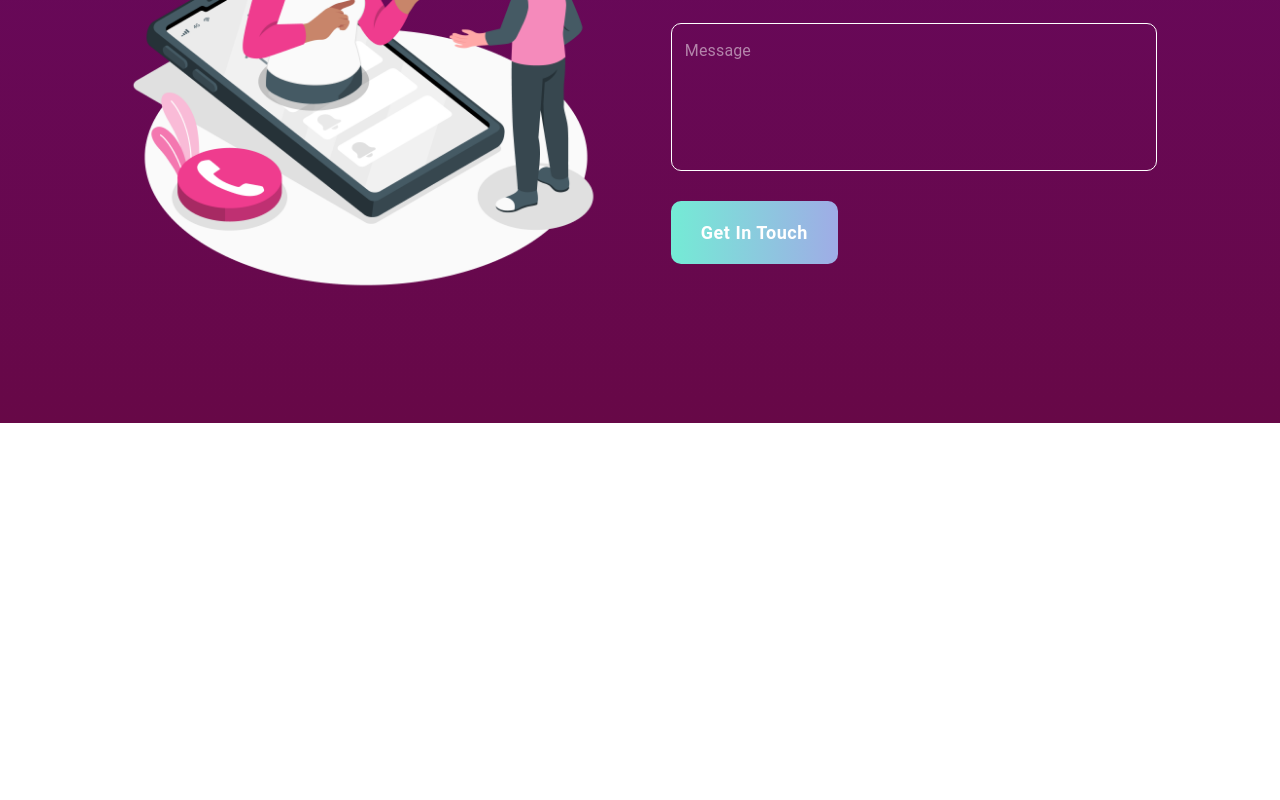
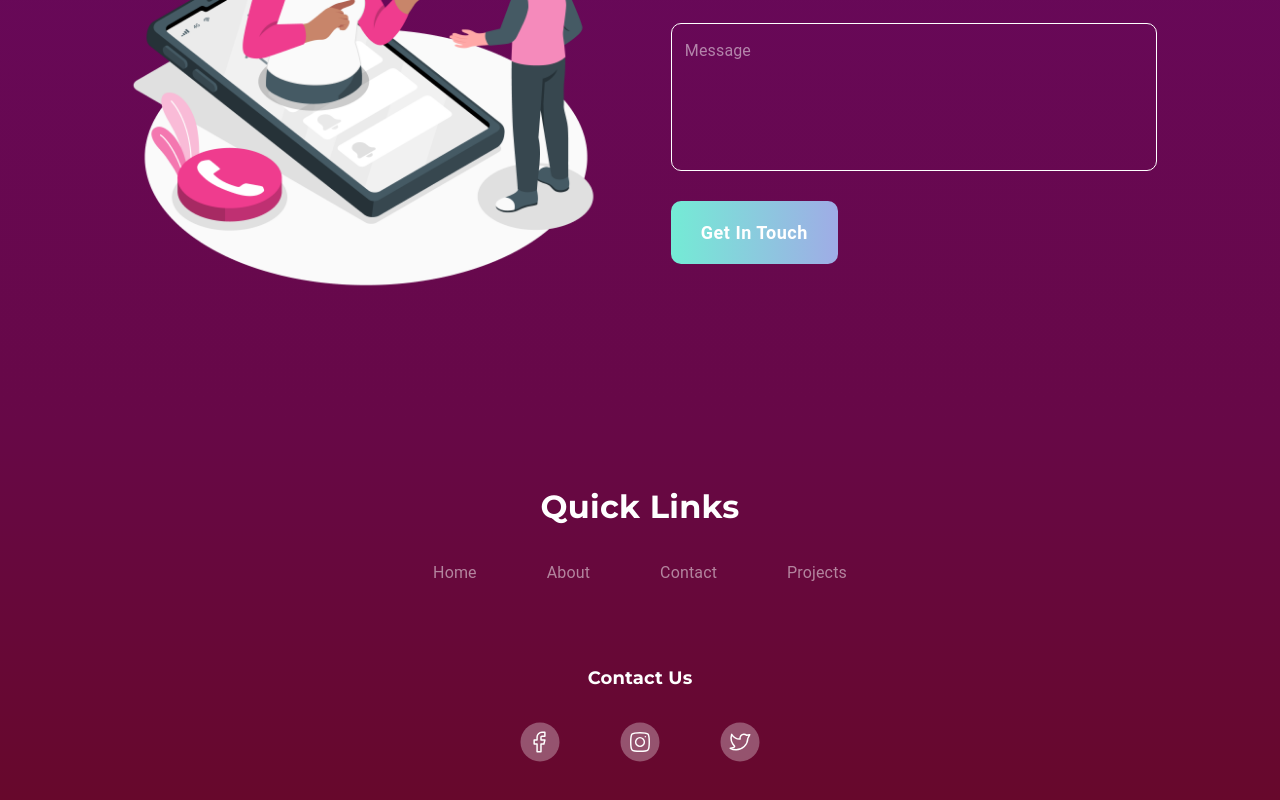
Before and after one commit to HashamGhaffar/pulse-tech-marketing, a Next.js app: page / in a window 1280 px wide. Shown: the part 6276-7076 px from the top of the page. Before the commit the page ends 6699 px from the top, so only its background shows below. Built offline with nearby package versions, Linux system fonts and the light colour scheme.

Commit message:
footer stable version

```diff
--- a/package.json
+++ b/package.json
@@ -15,7 +15,8 @@
     "@mui/material": "^6.4.0",
     "next": "14.2.15",
     "react": "^18",
-    "react-dom": "^18"
+    "react-dom": "^18",
+    "sharp": "^0.33.5"
   },
   "devDependencies": {
     "@types/node": "^20",
--- /dev/null
+++ b/src/_components/Footer.tsx
@@ -0,0 +1,139 @@
+"use client";
+import React from "react";
+import { Box, Typography } from "@mui/material";
+import { localColorTheme, localFontSize } from "@/_utils/themes";
+import Image from "next/image";
+import svgs from "@/_assets/svgs";
+
+const Footer: React.FC = () => {
+  return (
+    <Box
+      sx={{
+        padding: "60px 20px",
+        background: `linear-gradient(180deg, ${localColorTheme.velvetBerry} 0%, ${localColorTheme.crimsonBlush} 100%)`,
+        color: "#FFFFFF",
+        textAlign: "center",
+      }}
+    >
+      <Box sx={{ position: "relative" }}>
+        {/* Background LOGO */}
+        {/* <Typography
+          sx={{
+            position: "absolute",
+            top: "50%",
+            left: "50%",
+            transform: "translate(-50%, -50%)",
+            fontSize: { xs: "100px", md: "200px" },
+            fontWeight: "bold",
+            color: "rgba(255, 255, 255, 0.05)",
+            zIndex: 0,
+            userSelect: "none",
+          }}
+        >
+          LOGO
+        </Typography> */}
+
+        {/* Footer Content */}
+        <Box sx={{ position: "relative", zIndex: "1" }}>
+          {/* Quick Links */}
+          <Box
+            sx={{
+              display: "flex",
+              justifyContent: "center",
+              gap: { xs: "50px", md: "80px" },
+              alignItems: "center",
+              flexDirection: "column",
+            }}
+          >
+            <Box
+              sx={{
+                display: "flex",
+                justifyContent: "center",
+                gap: "30px",
+                alignItems: "center",
+                flexDirection: "column",
+              }}
+            >
+              <Typography
+                sx={{
+                  fontWeight: "700",
+                  fontSize: localFontSize.h4,
+                  fontFamily: "Montserrat, sans-serif",
+                }}
+              >
+                Quick Links
+              </Typography>
+
+              {/* Navigation Links */}
+              <Box
+                sx={{
+                  display: "flex",
+                  gap: { xs: "30px", md: "70px" },
+                  margin: "auto",
+                  flexWrap: "wrap",
+                  fontSize: localFontSize.h4,
+                  color: localColorTheme.whiteTransparent,
+                }}
+              >
+                <Typography>Home</Typography>
+                <Typography>About</Typography>
+                <Typography>Contact</Typography>
+                <Typography>Projects</Typography>
+              </Box>
+            </Box>
+            <Box
+              sx={{
+                display: "flex",
+                justifyContent: "center",
+                gap: "30px",
+                alignItems: "center",
+                flexDirection: "column",
+              }}
+            >
+              <Typography
+                sx={{
+                  fontWeight: "700",
+                  fontSize: localFontSize.p4,
+                  fontFamily: "Montserrat, sans-serif",
+                }}
+              >
+                Contact Us
+              </Typography>
+
+              {/* Navigation Links */}
+              <Box
+                sx={{
+                  display: "flex",
+                  gap: { xs: "30px", md: "60px" },
+                  margin: "auto",
+                  flexWrap: "wrap",
+                }}
+              >
+                <Image
+                  src={svgs.Facebook}
+                  height={40}
+                  width={40}
+                  alt="Facebook"
+                />
+                <Image
+                  src={svgs.Instagram}
+                  height={40}
+                  width={40}
+                  alt="Instagram"
+                />
+                <Image
+                  src={svgs.Twitter}
+                  height={40}
+                  width={40}
+                  alt="Twitter"
+                />
+              </Box>
+            </Box>
+          </Box>
+        </Box>
+      </Box>
+    </Box>
+  );
+};
+
+export default Footer;
--- a/src/_utils/themes.ts
+++ b/src/_utils/themes.ts
@@ -15,7 +15,10 @@ export const localColorTheme = {
   shadowAmethyst: "#680099",
   plumMystic: "#680965",
   velvetBerry: "#670847",
+  crimsonBlush: "#67082A",
 };
+
+// background: linear-gradient(180deg, #670847 0%, #67082A 100%);
 
 export const localFontSize = {
   // Headings
--- a/src/app/home/page.tsx
+++ b/src/app/home/page.tsx
@@ -7,6 +7,7 @@ import OurService from "./_sections/OurService";
 import WhyUs from "./_sections/WhyUs";
 import OurProjects from "./_sections/OurProjects";
 import GetInTouch from "@/_components/GetInTouch";
+import Footer from "@/_components/Footer";
 
 export default function HomePage() {
   return (
@@ -19,6 +20,7 @@ export default function HomePage() {
         <WhyUs />
         <OurProjects />
         <GetInTouch />
+        <Footer />
       </Box>
     </>
   );
```
Also changed, not shown: 1 other file (tests, documents, lock files or other folders).
